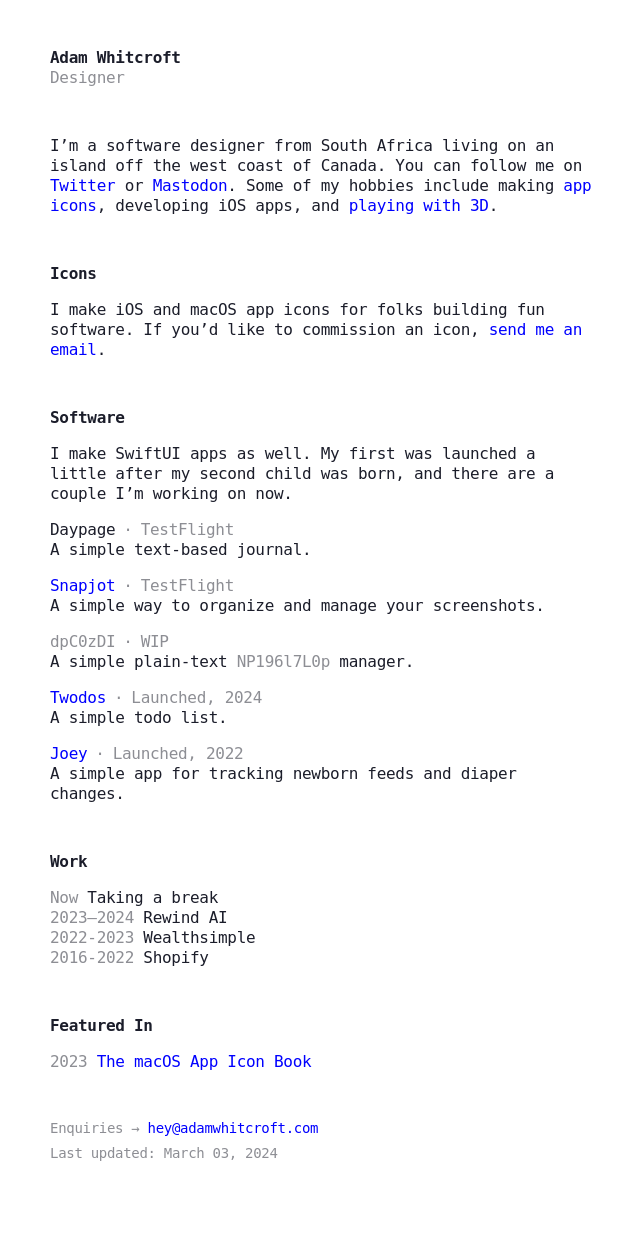
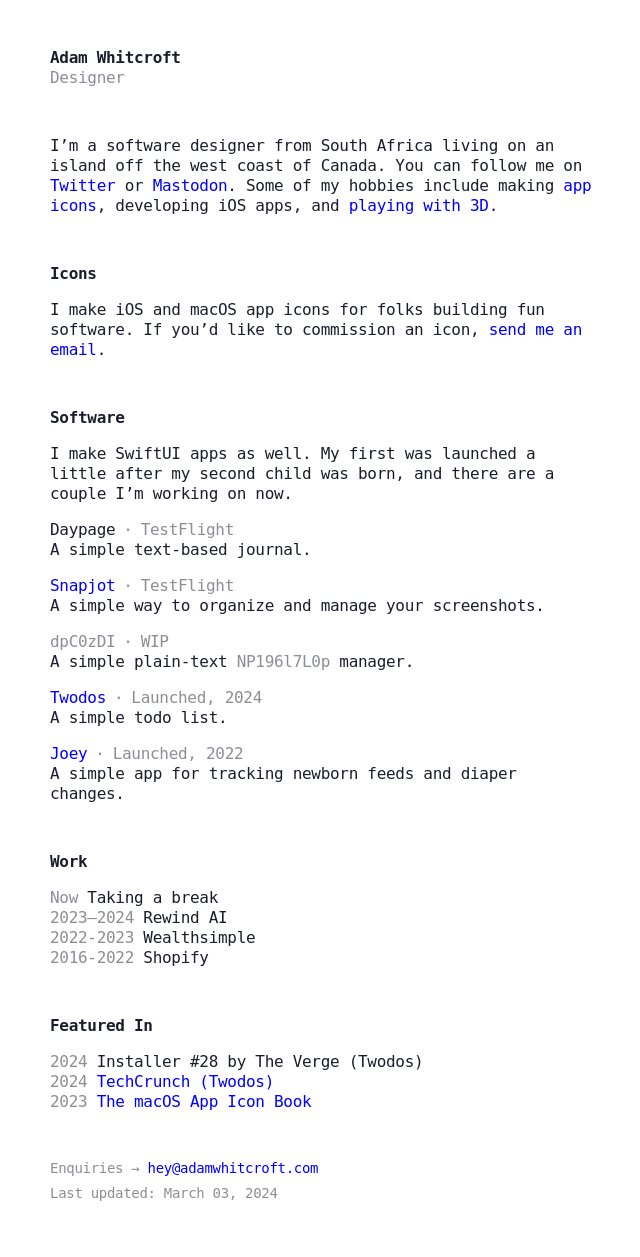
Before and after one commit to AdamWhitcroft/adamwhitcroft.github.io, a Jekyll site: the page built from index.md, in a window 1280 px wide. Shown: the whole page, without its empty margins (318-958 px from the left). Built offline with Jekyll 4.4.1, drawn with Linux system fonts in a browser that asks for light colours; before the commit the page ends 1217 px from its top, so only the background shows below that.

Commit message:
added brags for twodos

```diff
--- a/index.md
+++ b/index.md
@@ -22,4 +22,6 @@
 
 {% include section-header.html title="Featured In" %}
 
+{% include key-value.html key="2024" value="Installer #28 by The Verge (Twodos)" %}
+{% include key-value.html key="2024" value="<a href='https://techcrunch.com/2024/02/29/twodos-is-a-simple-to-do-app-that-doesnt-remind-you-of-your-tasks/'>TechCrunch (Twodos)</a>" %}
 {% include key-value.html key="2023" value="<a href='https://www.appiconbook.com/'>The macOS App Icon Book</a>" %}
```
